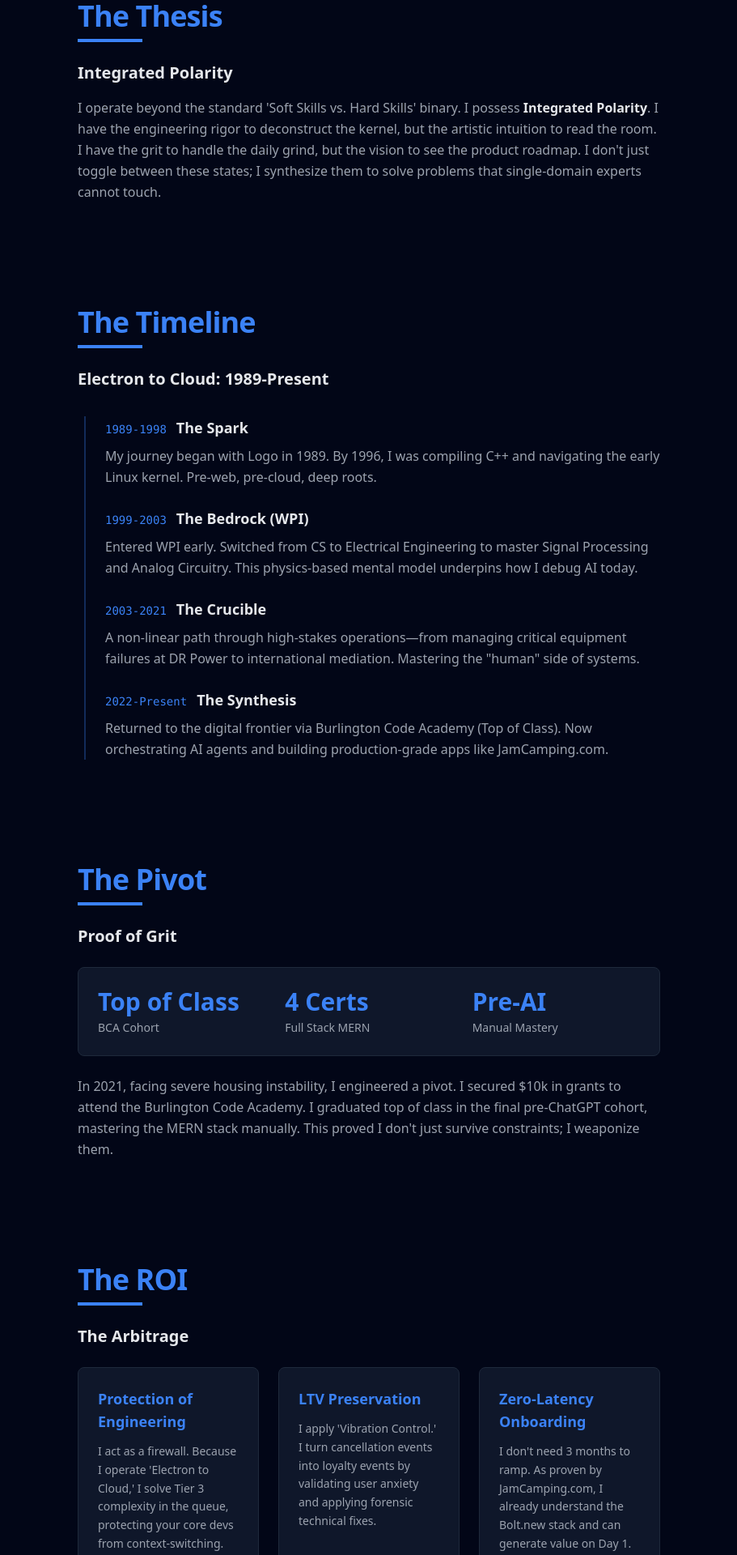
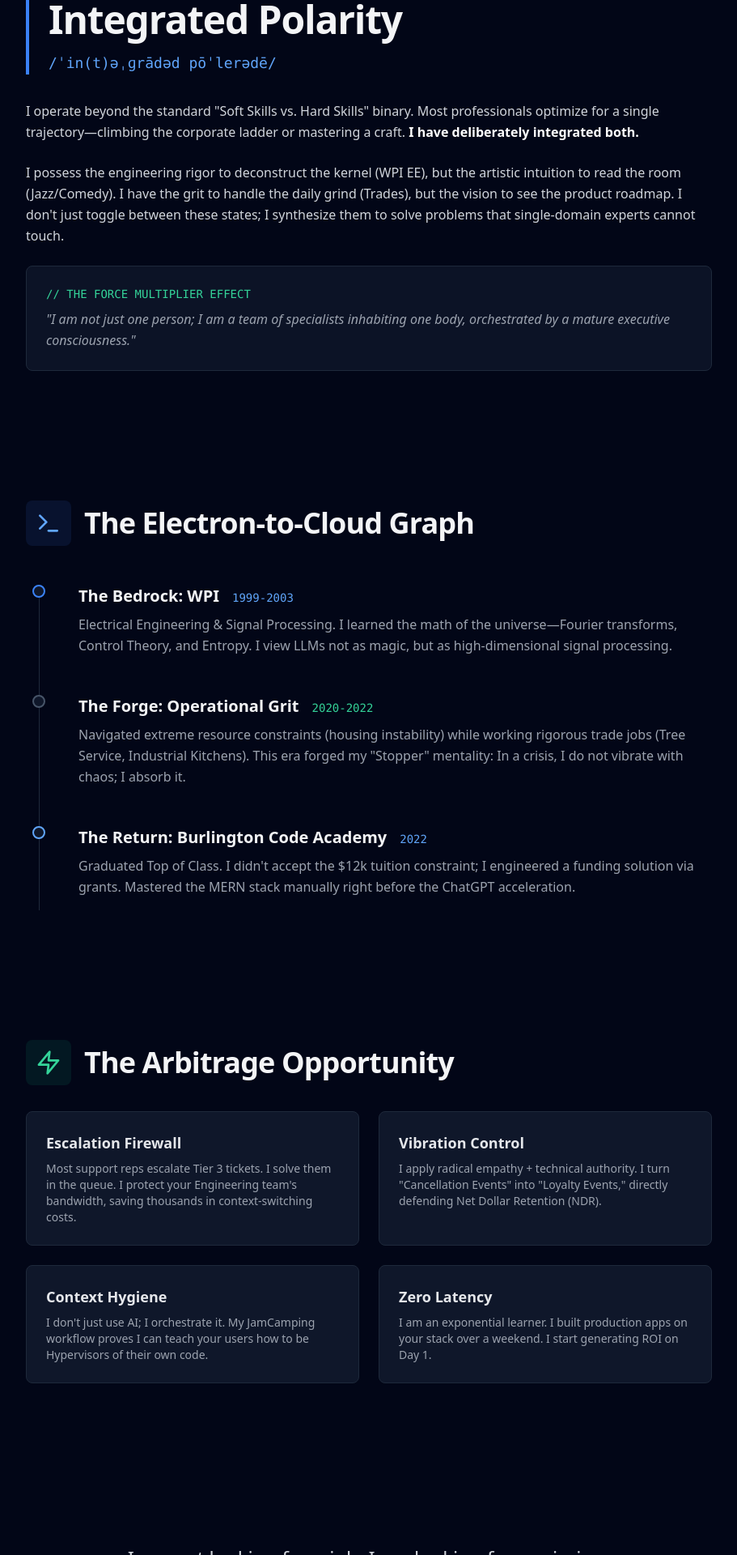
Before and after one commit to joshuawakefield/WhyJosh, a React (Vite) app: page / in a window 1280 px wide. Shown: the part 880-2800 px from the top of the page at 81% size, without its empty margins (184-1095 px from the left). Built offline with nearby package versions, Linux system fonts and the light colour scheme.

Commit message:
Updated App.tsx

```diff
--- a/src/App.tsx
+++ b/src/App.tsx
@@ -1,4 +1,4 @@
-import { Download, ExternalLink, Linkedin, Github, Mail, ChevronDown } from 'lucide-react';
+import { Download, ExternalLink, Linkedin, Github, Mail, ChevronDown, Terminal, Cpu, HardHat, Zap } from 'lucide-react';
 
 function App() {
   const scrollToSection = (id: string) => {
@@ -7,196 +7,201 @@ function App() {
   };
 
   return (
-    <div className="min-h-screen bg-slate-950 text-gray-100 font-sans antialiased">
+    <div className="min-h-screen bg-slate-950 text-gray-100 font-sans antialiased selection:bg-blue-500/30">
       {/* Hero Section */}
-      <section className="min-h-screen flex flex-col items-center justify-center px-6 py-20 relative">
-        <div className="max-w-4xl w-full text-center space-y-8">
-          <div className="space-y-4">
-            <h1 className="text-5xl md:text-7xl font-bold tracking-tight text-blue-500 mb-4">
+      <section className="min-h-screen flex flex-col items-center justify-center px-6 py-20 relative overflow-hidden">
+        {/* Background texture */}
+        <div className="absolute inset-0 opacity-10 bg-[radial-gradient(#3b82f6_1px,transparent_1px)] [background-size:16px_16px]"></div>
+
+        <div className="max-w-5xl w-full text-center space-y-8 relative z-10">
+          <div className="space-y-6">
+            <div className="inline-block px-3 py-1 rounded-full border border-blue-500/30 bg-blue-500/10 text-blue-400 text-sm font-mono mb-4">
+              SYSTEM STATE: OPTIMAL // READY FOR DEPLOYMENT
+            </div>
+            <h1 className="text-5xl md:text-8xl font-bold tracking-tighter text-transparent bg-clip-text bg-gradient-to-r from-blue-400 to-emerald-400 mb-4">
               JOSHUA WAKEFIELD
             </h1>
-            <p className="text-xl md:text-3xl text-gray-300 font-light leading-relaxed max-w-3xl mx-auto">
-              The Human Hypervisor. Bridging Blue-Collar Grit & White-Collar Strategy.
+            <p className="text-xl md:text-3xl text-gray-300 font-light leading-relaxed max-w-4xl mx-auto">
+              The <span className="text-blue-400 font-medium">Human Hypervisor</span> for AI Communities.
+              <br className="hidden md:block" />
+              Bridging Blue-Collar Grit & White-Collar Strategy.
             </p>
           </div>
 
           <div className="flex flex-col sm:flex-row gap-4 justify-center items-center pt-8">
-            <button className="px-8 py-4 bg-blue-500 hover:bg-blue-600 text-white font-medium rounded-lg transition-colors duration-200 flex items-center gap-2 w-full sm:w-auto justify-center">
-              <Download size={20} />
-              Download Resume
-            </button>
-            <button className="px-8 py-4 border-2 border-blue-500 text-blue-500 hover:bg-blue-500 hover:text-white font-medium rounded-lg transition-colors duration-200 flex items-center gap-2 w-full sm:w-auto justify-center">
+            <a href="mailto:joshua.wakefield@gmail.com" className="px-8 py-4 bg-blue-600 hover:bg-blue-500 text-white font-medium rounded-lg transition-all duration-200 flex items-center gap-2 w-full sm:w-auto justify-center shadow-lg shadow-blue-900/20 hover:scale-105">
+              <Mail size={20} />
+              Contact Me
+            </a>
+            <a href="https://jamcamping.com" target="_blank" rel="noopener noreferrer" className="px-8 py-4 border border-slate-700 bg-slate-900/50 hover:bg-slate-800 text-blue-400 hover:text-white font-medium rounded-lg transition-all duration-200 flex items-center gap-2 w-full sm:w-auto justify-center hover:border-blue-500/50">
               <ExternalLink size={20} />
-              View JamCamping
-            </button>
+              View Proof of Work
+            </a>
           </div>
         </div>
 
         <button
           onClick={() => scrollToSection('thesis')}
-          className="absolute bottom-12 text-gray-500 hover:text-blue-500 transition-colors duration-200 animate-bounce"
+          className="absolute bottom-12 text-slate-600 hover:text-blue-400 transition-colors duration-200 animate-bounce"
         >
           <ChevronDown size={32} />
         </button>
       </section>
 
       {/* Main Content Container */}
-      <div className="max-w-3xl mx-auto px-6 py-20 space-y-32">
+      <div className="max-w-4xl mx-auto px-6 py-20 space-y-40">
 
         {/* The Thesis */}
-        <section id="thesis" className="space-y-6">
-          <div className="space-y-2">
-            <h2 className="text-3xl md:text-4xl font-bold text-blue-500 tracking-tight">
-              The Thesis
+        <section id="thesis" className="space-y-8">
+          <div className="space-y-4 border-l-4 border-blue-500 pl-6">
+            <h2 className="text-3xl md:text-5xl font-bold text-gray-100 tracking-tight">
+              Integrated Polarity
             </h2>
-            <div className="h-1 w-20 bg-blue-500"></div>
+            <p className="text-blue-400 font-mono text-lg">/ˈin(t)əˌɡrādəd pōˈlerədē/</p>
           </div>
-          <div className="prose prose-invert prose-lg max-w-none">
-            <h3 className="text-xl font-semibold text-gray-200 mb-4">Integrated Polarity</h3>
-            <p className="text-gray-400 leading-relaxed">
-              I operate beyond the standard 'Soft Skills vs. Hard Skills' binary. I possess <span className="text-gray-200 font-semibold">Integrated Polarity</span>. I have the engineering rigor to deconstruct the kernel, but the artistic intuition to read the room. I have the grit to handle the daily grind, but the vision to see the product roadmap. I don't just toggle between these states; I synthesize them to solve problems that single-domain experts cannot touch.
+
+          <div className="prose prose-invert prose-lg max-w-none text-gray-300 leading-relaxed space-y-6">
+            <p>
+              I operate beyond the standard "Soft Skills vs. Hard Skills" binary. Most professionals optimize for a single trajectory—climbing the corporate ladder or mastering a craft.
+              <strong className="text-white"> I have deliberately integrated both.</strong>
             </p>
+            <p>
+              I possess the engineering rigor to deconstruct the kernel (WPI EE), but the artistic intuition to read the room (Jazz/Comedy). I have the grit to handle the daily grind (Trades), but the vision to see the product roadmap. I don't just toggle between these states; I synthesize them to solve problems that single-domain experts cannot touch.
+            </p>
+            <div className="bg-slate-900/80 p-6 rounded-lg border border-slate-800 mt-8">
+              <p className="text-emerald-400 font-mono text-sm mb-2">// THE FORCE MULTIPLIER EFFECT</p>
+              <p className="italic text-gray-400">
+                "I am not just one person; I am a team of specialists inhabiting one body, orchestrated by a mature executive consciousness."
+              </p>
+            </div>
           </div>
         </section>
 
-       {/* The Timeline - CORRECTED */}
-        <section id="timeline" className="space-y-6">
-          <div className="space-y-2">
-            <h2 className="text-3xl md:text-4xl font-bold text-blue-500 tracking-tight">
-              The Timeline
+        {/* The Timeline */}
+        <section id="timeline" className="space-y-12">
+          <div className="flex items-center gap-4">
+            <div className="p-3 bg-blue-500/10 rounded-lg text-blue-400">
+              <Terminal size={32} />
+            </div>
+            <h2 className="text-3xl md:text-4xl font-bold text-gray-100 tracking-tight">
+              The Electron-to-Cloud Graph
             </h2>
-            <div className="h-1 w-20 bg-blue-500"></div>
           </div>
-          <div className="space-y-8">
-            <h3 className="text-xl font-semibold text-gray-200">Electron to Cloud: 1989-Present</h3>
 
-            <div className="space-y-6 border-l-2 border-blue-500/30 pl-6 ml-2">
+          <div className="relative border-l border-slate-800 ml-4 space-y-12 pb-4">
+            {/* WPI Era */}
+            <div className="relative pl-12 group">
+              <div className="absolute -left-[9px] top-0 h-4 w-4 rounded-full bg-slate-900 border-2 border-blue-500 group-hover:bg-blue-500 transition-colors duration-300"></div>
               <div className="space-y-2">
-                <div className="flex items-baseline gap-3">
-                  <span className="text-blue-500 font-mono text-sm">1989-1998</span>
-                  <h4 className="text-lg font-semibold text-gray-200">The Spark</h4>
+                <div className="flex flex-col md:flex-row md:items-baseline gap-2 md:gap-4">
+                  <h3 className="text-xl font-bold text-gray-100">The Bedrock: WPI</h3>
+                  <span className="font-mono text-blue-400 text-sm">1999-2003</span>
                 </div>
-                <p className="text-gray-400 leading-relaxed">
-                  My journey began with Logo in 1989. By 1996, I was compiling C++ and navigating the early Linux kernel.
-                  Pre-web, pre-cloud, deep roots.
-                </p>
+                <div className="text-gray-400 leading-relaxed">
+                  Electrical Engineering & Signal Processing. I learned the math of the universe—Fourier transforms, Control Theory, and Entropy. I view LLMs not as magic, but as high-dimensional signal processing.
+                </div>
               </div>
+            </div>
 
+            {/* The Pivot Era */}
+            <div className="relative pl-12 group">
+              <div className="absolute -left-[9px] top-0 h-4 w-4 rounded-full bg-slate-900 border-2 border-slate-600 group-hover:border-emerald-500 transition-colors duration-300"></div>
               <div className="space-y-2">
-                <div className="flex items-baseline gap-3">
-                  <span className="text-blue-500 font-mono text-sm">1999-2003</span>
-                  <h4 className="text-lg font-semibold text-gray-200">The Bedrock (WPI)</h4>
+                <div className="flex flex-col md:flex-row md:items-baseline gap-2 md:gap-4">
+                  <h3 className="text-xl font-bold text-gray-100">The Forge: Operational Grit</h3>
+                  <span className="font-mono text-emerald-400 text-sm">2020-2022</span>
                 </div>
-                <p className="text-gray-400 leading-relaxed">
-                  Entered WPI early. Switched from CS to Electrical Engineering to master Signal Processing and Analog Circuitry.
-                  This physics-based mental model underpins how I debug AI today.
-                </p>
+                <div className="text-gray-400 leading-relaxed">
+                  Navigated extreme resource constraints (housing instability) while working rigorous trade jobs (Tree Service, Industrial Kitchens). This era forged my "Stopper" mentality: In a crisis, I do not vibrate with chaos; I absorb it.
+                </div>
               </div>
+            </div>
 
+            {/* The Tech Return */}
+            <div className="relative pl-12 group">
+              <div className="absolute -left-[9px] top-0 h-4 w-4 rounded-full bg-slate-900 border-2 border-blue-400 group-hover:bg-blue-400 transition-colors duration-300"></div>
               <div className="space-y-2">
-                <div className="flex items-baseline gap-3">
-                  <span className="text-blue-500 font-mono text-sm">2003-2021</span>
-                  <h4 className="text-lg font-semibold text-gray-200">The Crucible</h4>
+                <div className="flex flex-col md:flex-row md:items-baseline gap-2 md:gap-4">
+                  <h3 className="text-xl font-bold text-gray-100">The Return: Burlington Code Academy</h3>
+                  <span className="font-mono text-blue-400 text-sm">2022</span>
                 </div>
-                <p className="text-gray-400 leading-relaxed">
-                  A non-linear path through high-stakes operations—from managing critical equipment failures at DR Power
-                  to international mediation. Mastering the "human" side of systems.
-                </p>
-              </div>
-
-               <div className="space-y-2">
-                <div className="flex items-baseline gap-3">
-                  <span className="text-blue-500 font-mono text-sm">2022-Present</span>
-                  <h4 className="text-lg font-semibold text-gray-200">The Synthesis</h4>
+                <div className="text-gray-400 leading-relaxed">
+                  Graduated Top of Class. I didn't accept the $12k tuition constraint; I engineered a funding solution via grants. Mastered the MERN stack manually right before the ChatGPT acceleration.
                 </div>
-                <p className="text-gray-400 leading-relaxed">
-                  Returned to the digital frontier via Burlington Code Academy (Top of Class). Now orchestrating AI agents
-                  and building production-grade apps like JamCamping.com.
-                </p>
               </div>
             </div>
           </div>
         </section>
 
-        {/* The Pivot (BCA) */}
-        <section id="pivot" className="space-y-6">
-          <div className="space-y-2">
-            <h2 className="text-3xl md:text-4xl font-bold text-blue-500 tracking-tight">
-              The Pivot
+        {/* The ROI (Arbitrage) */}
+        <section id="roi" className="space-y-8">
+           <div className="flex items-center gap-4">
+            <div className="p-3 bg-emerald-500/10 rounded-lg text-emerald-400">
+              <Zap size={32} />
+            </div>
+            <h2 className="text-3xl md:text-4xl font-bold text-gray-100 tracking-tight">
+              The Arbitrage Opportunity
             </h2>
-            <div className="h-1 w-20 bg-blue-500"></div>
           </div>
-          <div className="space-y-6">
-            <h3 className="text-xl font-semibold text-gray-200">Proof of Grit</h3>
-            <div className="bg-slate-900 border border-slate-800 rounded-lg p-6 space-y-4">
-              <div className="grid grid-cols-1 md:grid-cols-3 gap-6">
-                <div className="space-y-1">
-                  <div className="text-3xl font-bold text-blue-500">Top of Class</div>
-                  <div className="text-sm text-gray-400">BCA Cohort</div>
-                </div>
-                <div className="space-y-1">
-                  <div className="text-3xl font-bold text-blue-500">4 Certs</div>
-                  <div className="text-sm text-gray-400">Full Stack MERN</div>
-                </div>
-                <div className="space-y-1">
-                  <div className="text-3xl font-bold text-blue-500">Pre-AI</div>
-                  <div className="text-sm text-gray-400">Manual Mastery</div>
-                </div>
-              </div>
+
+          <div className="grid grid-cols-1 md:grid-cols-2 gap-6">
+            <div className="bg-slate-900 border border-slate-800 p-6 rounded-lg hover:border-blue-500/30 transition-colors">
+              <h3 className="text-lg font-bold text-gray-200 mb-2">Escalation Firewall</h3>
+              <p className="text-gray-400 text-sm">
+                Most support reps escalate Tier 3 tickets. I solve them in the queue. I protect your Engineering team's bandwidth, saving thousands in context-switching costs.
+              </p>
             </div>
-            <p className="text-gray-400 leading-relaxed">
-              In 2021, facing severe housing instability, I engineered a pivot. I secured $10k in grants to attend the Burlington Code Academy. I graduated top of class in the final pre-ChatGPT cohort, mastering the MERN stack manually. This proved I don't just survive constraints; I weaponize them.
-            </p>
+            <div className="bg-slate-900 border border-slate-800 p-6 rounded-lg hover:border-blue-500/30 transition-colors">
+              <h3 className="text-lg font-bold text-gray-200 mb-2">Vibration Control</h3>
+              <p className="text-gray-400 text-sm">
+                I apply radical empathy + technical authority. I turn "Cancellation Events" into "Loyalty Events," directly defending Net Dollar Retention (NDR).
+              </p>
+            </div>
+            <div className="bg-slate-900 border border-slate-800 p-6 rounded-lg hover:border-blue-500/30 transition-colors">
+              <h3 className="text-lg font-bold text-gray-200 mb-2">Context Hygiene</h3>
+              <p className="text-gray-400 text-sm">
+                I don't just use AI; I orchestrate it. My JamCamping workflow proves I can teach your users how to be Hypervisors of their own code.
+              </p>
+            </div>
+            <div className="bg-slate-900 border border-slate-800 p-6 rounded-lg hover:border-blue-500/30 transition-colors">
+              <h3 className="text-lg font-bold text-gray-200 mb-2">Zero Latency</h3>
+              <p className="text-gray-400 text-sm">
+                I am an exponential learner. I built production apps on your stack over a weekend. I start generating ROI on Day 1.
+              </p>
+            </div>
           </div>
         </section>
 
-        {/* The ROI (Arbitrage) */}
-        <section id="roi" className="space-y-6">
-          <div className="space-y-2">
-            <h2 className="text-3xl md:text-4xl font-bold text-blue-500 tracking-tight">
-              The ROI
-            </h2>
-            <div className="h-1 w-20 bg-blue-500"></div>
-          </div>
-          <div className="space-y-6">
-            <h3 className="text-xl font-semibold text-gray-200">The Arbitrage</h3>
-            <div className="grid grid-cols-1 md:grid-cols-3 gap-6">
-              <div className="bg-slate-900 border border-slate-800 rounded-lg p-6 space-y-3">
-                <h4 className="text-lg font-semibold text-blue-500">Protection of Engineering</h4>
-                <p className="text-gray-400 leading-relaxed text-sm">
-                  I act as a firewall. Because I operate 'Electron to Cloud,' I solve Tier 3 complexity in the queue, protecting your core devs from context-switching.
-                </p>
-              </div>
-              <div className="bg-slate-900 border border-slate-800 rounded-lg p-6 space-y-3">
-                <h4 className="text-lg font-semibold text-blue-500">LTV Preservation</h4>
-                <p className="text-gray-400 leading-relaxed text-sm">
-                  I apply 'Vibration Control.' I turn cancellation events into loyalty events by validating user anxiety and applying forensic technical fixes.
-                </p>
-              </div>
-              <div className="bg-slate-900 border border-slate-800 rounded-lg p-6 space-y-3">
-                <h4 className="text-lg font-semibold text-blue-500">Zero-Latency Onboarding</h4>
-                <p className="text-gray-400 leading-relaxed text-sm">
-                  I don't need 3 months to ramp. As proven by JamCamping.com, I already understand the Bolt.new stack and can generate value on Day 1.
-                </p>
-              </div>
-            </div>
+        {/* Call to Action */}
+        <section className="text-center space-y-8 pt-10">
+          <p className="text-2xl text-gray-300 font-light">
+            I am not looking for a job. I am looking for a mission.
+          </p>
+          <div className="flex justify-center">
+             <a
+               href="mailto:joshua.wakefield@gmail.com"
+               className="group relative inline-flex items-center justify-center px-8 py-4 font-bold text-white transition-all duration-200 bg-blue-600 font-lg rounded-full focus:outline-none focus:ring-2 focus:ring-offset-2 focus:ring-blue-600 hover:bg-blue-500"
+             >
+              Let's Talk
+              <div className="absolute -inset-3 rounded-full bg-blue-400 opacity-20 group-hover:opacity-40 blur-lg transition-opacity duration-200" />
+            </a>
           </div>
         </section>
 
       </div>
 
       {/* Footer */}
-      <footer className="border-t border-slate-800 mt-32">
-        <div className="max-w-3xl mx-auto px-6 py-12">
+      <footer className="border-t border-slate-900 mt-32 bg-slate-950">
+        <div className="max-w-4xl mx-auto px-6 py-12">
           <div className="flex flex-col md:flex-row justify-between items-center gap-6">
             <div className="text-center md:text-left">
-              <p className="text-gray-400 text-sm">
-                Built on <span className="text-blue-500">Bolt.new</span>. Deployed by Joshua Wakefield.
+              <p className="text-gray-500 text-sm font-mono">
+                SYSTEM_ID: JOSHUA_WAKEFIELD // <span className="text-blue-500">READY</span>
               </p>
             </div>
             <div className="flex gap-6">
               <a
-                href="https://linkedin.com/in/your-profile"
+                href="https://linkedin.com/in/jmwakefield"
                 target="_blank"
                 rel="noopener noreferrer"
                 className="text-gray-400 hover:text-blue-500 transition-colors duration-200"
@@ -204,7 +209,7 @@ function App() {
                 <Linkedin size={24} />
               </a>
               <a
-                href="https://github.com/your-username"
+                href="https://github.com/joshuawakefield"
                 target="_blank"
                 rel="noopener noreferrer"
                 className="text-gray-400 hover:text-blue-500 transition-colors duration-200"
@@ -212,7 +217,7 @@ function App() {
                 <Github size={24} />
               </a>
               <a
-                href="mailto:your.email@example.com"
+                href="mailto:joshua.wakefield@gmail.com"
                 className="text-gray-400 hover:text-blue-500 transition-colors duration-200"
               >
                 <Mail size={24} />
```
